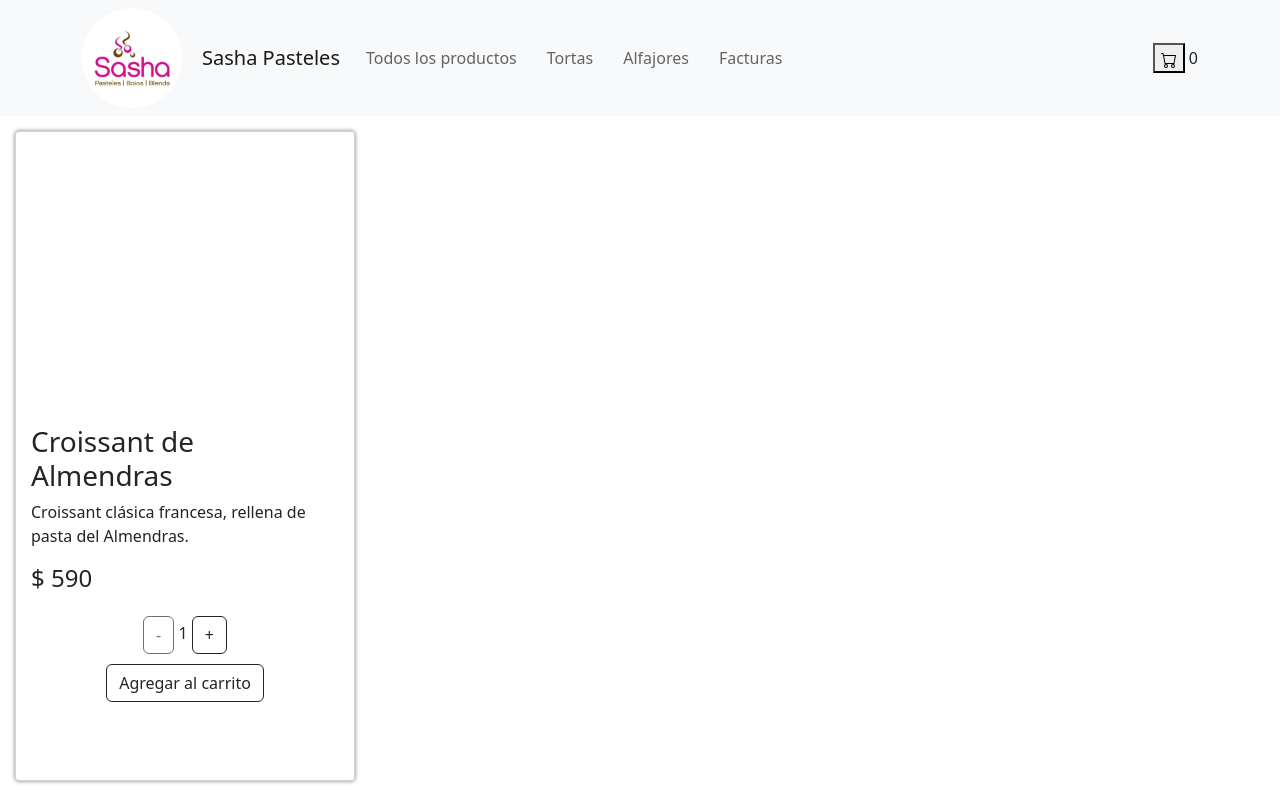
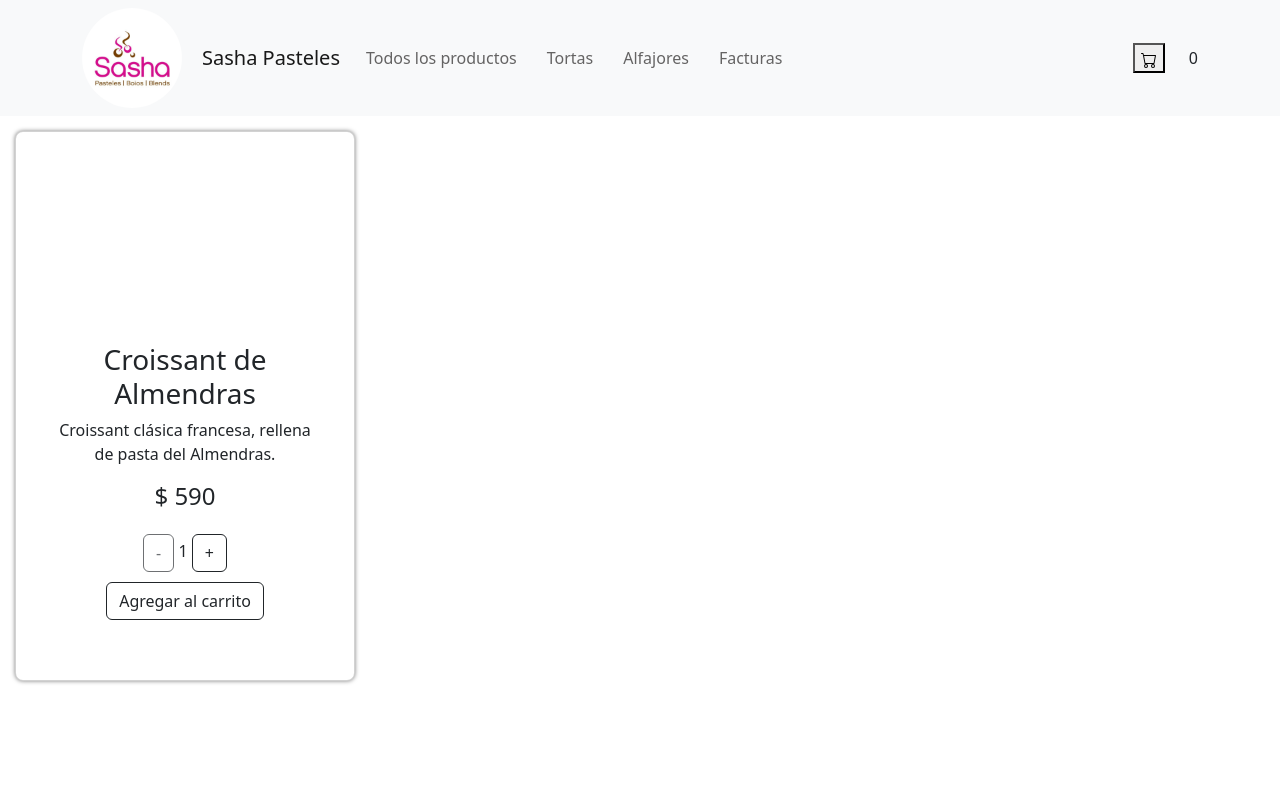
Before and after one commit to Denise-Molina/e-commerce_Molina, a React (Create React App) app: page /detalle/1 in a window 1280 px wide. Built offline with nearby package versions, Linux system fonts and the light colour scheme.

Commit message:
cart view  errores

```diff
--- a/src/App.css
+++ b/src/App.css
@@ -17,7 +17,7 @@
 
 .counter{
   align-items: center;
-  justify-content: end;
+  justify-content: center;
 }
 
 .card-img {
@@ -30,28 +30,32 @@
 }
 
 .card-img img {
-  width: 270px;
+  width: 280px;
   height: 230px;
   margin: 10px;
   align-items: center;
   justify-content: center;
+  text-align: center;
   object-fit: contain;
   display: inline-flex;
 }
 
+
 .card {
   margin: 15px;
-  min-height: 400px;
+  padding: 20px;
+  min-height: 300px;
   width: 340px;
-  height: 650px;
-  border-radius: 4px;
+  height: 550px;
+  border-radius: 8px;
   box-shadow: 0px 0px 4px rgba(0, 0, 0, 0.50);
   background-color: #fff;
   overflow: hidden;
   transition: all 0.20s ease-in;
   cursor: pointer;
   display: inline-flex;
-  justify-content: center;
+  text-align: center;
+  justify-content:justify;
 }
 
 .card:hover {
--- a/src/App.js
+++ b/src/App.js
@@ -5,6 +5,7 @@ import FlexWrapper from "./components/FlexWrapper";
 import ItemListContainer from "./components/ItemListContainer";
 import ItemDetailContainer from "./components/ItemDetailContainer";
 import CartContextProvider from "./components/cartContext";
+import CartView from "./components/CartView";
 
 function App() {
   return (
@@ -18,7 +19,7 @@ function App() {
             <Route path="/" element={<ItemListContainer />} />
             <Route path="/categoria/:cat" element={<ItemListContainer />} />
             <Route path="/detalle/:itemId" element={<ItemDetailContainer />} />
-            <Route path="/Cart/" element={<h1>Detalles de compra</h1>} />
+            <Route path="/Cart/" element={ <CartView />} />
             <Route path="*" element={<h1>Error 404: Te perdiste</h1>} />
           </Routes>
           <FlexWrapper></FlexWrapper>
--- /dev/null
+++ b/src/components/CartView.jsx
@@ -0,0 +1,29 @@
+import React from "react";
+import { useContext } from "react";
+import { cartContext } from "./cartContext";
+
+function CartView() {
+  const context = useContext(cartContext);
+  const { cart } = context;
+
+  let carritovacio = false;
+
+  if (carritovacio) {
+    return <div>Tu carrito está vacio...</div>;
+  }
+
+  return (
+    <div>
+      {cart.map((item) => (
+        <div>
+          <h3> Producto: {item.title}</h3>
+          <p> Precio: {item.price}</p>
+          <p> Cantidad: {item.count}</p>
+          <strong>total:{item.price * item.count}</strong>
+        </div>
+      ))}
+    </div>
+  );
+}
+
+export default CartView;
--- a/src/components/CartWidget.jsx
+++ b/src/components/CartWidget.jsx
@@ -1,15 +1,18 @@
 import { BsCart } from "react-icons/bs";
 import React, { useContext } from "react";
 import { cartContext } from "./cartContext";
+import { Link } from "react-router-dom";
 
 function CartWidget() {
   const { getTotalItemsInCart } = useContext(cartContext);
 
   return (
     <div>
-      <button type="button" className="btn__carrito">
-        <BsCart />
-      </button>
+      <Link className="enlace" to="/cart">
+        <button type="button" className="btn__carrito">
+          <BsCart />
+        </button>
+      </Link>
       <span> {getTotalItemsInCart()} </span>
     </div>
   );
--- a/src/components/Item.jsx
+++ b/src/components/Item.jsx
@@ -1,15 +1,15 @@
 import React from "react";
 import Button from "react-bootstrap/Button";
-import ItemCount from "../components/ItemCount";
+//import ItemCount from "../components/ItemCount";
 import { Link } from "react-router-dom";
 
 function Item(props) {
   let { id, price, title, img, detail } = props;
-
+/*
   const onAdd = (quantity) => {
     console.log(quantity);
   };
-
+*/
   return (
     <div className="card">
       <div className="card-img">
@@ -22,10 +22,13 @@ function Item(props) {
       </div>
 
       <Link to={`/detalle/${id}`}>
-        <Button variant="outline-info">Ver detalle del producto</Button>
+        <Button className="btninicio" variant="outline-dark">Ver detalle del producto</Button>
       </Link>
-      <ItemCount initial={1} stock={10} onAdd={onAdd} />
+
+      {/*
+       <ItemCount initial={1} stock={10} onAdd={onAdd} />
       <Button variant="outline-dark">Comprar</Button>
+      */}
     </div>
   );
 }
```
